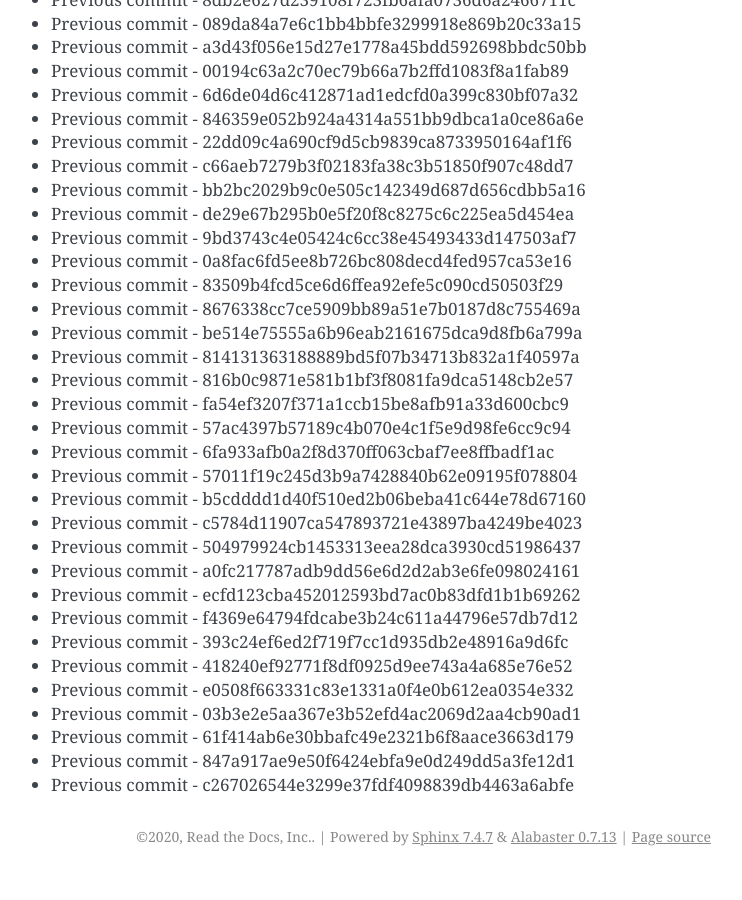
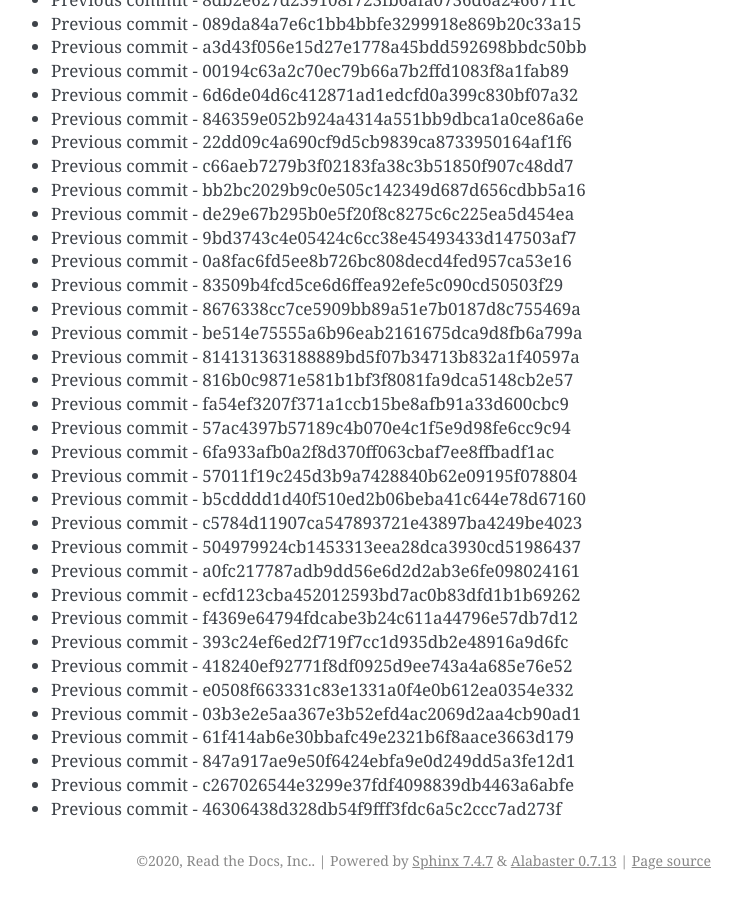
Before and after one commit to readthedocs/rtd-git-stresstest, a Sphinx documentation site: the page built from docs/updates.rst, in a window 1280 px wide and 900 px high, scrolled down 57221 px. Shown: the whole window, without its empty margins (399-1141 px from the left). Built offline with Sphinx 7.4.7, drawn with Linux system fonts in a browser that asks for light colours; before the commit the page ends 58097 px from its top, so only the background shows below that.

Commit message:
Generating commit from previous: 46306438d328db54f9fff3fdc6a5c2ccc7ad273f

```diff
--- a/docs/updates.rst
+++ b/docs/updates.rst
@@ -2436,3 +2436,4 @@ It can be tested for any performance characteristics.
 * Previous commit - 61f414ab6e30bbafc49e2321b6f8aace3663d179
 * Previous commit - 847a917ae9e50f6424ebfa9e0d249dd5a3fe12d1
 * Previous commit - c267026544e3299e37fdf4098839db4463a6abfe
+* Previous commit - 46306438d328db54f9fff3fdc6a5c2ccc7ad273f
```
